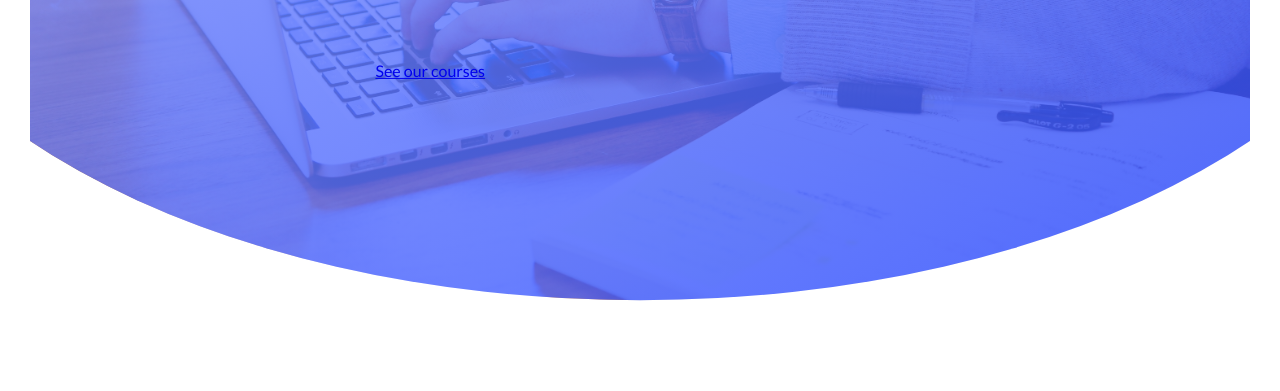
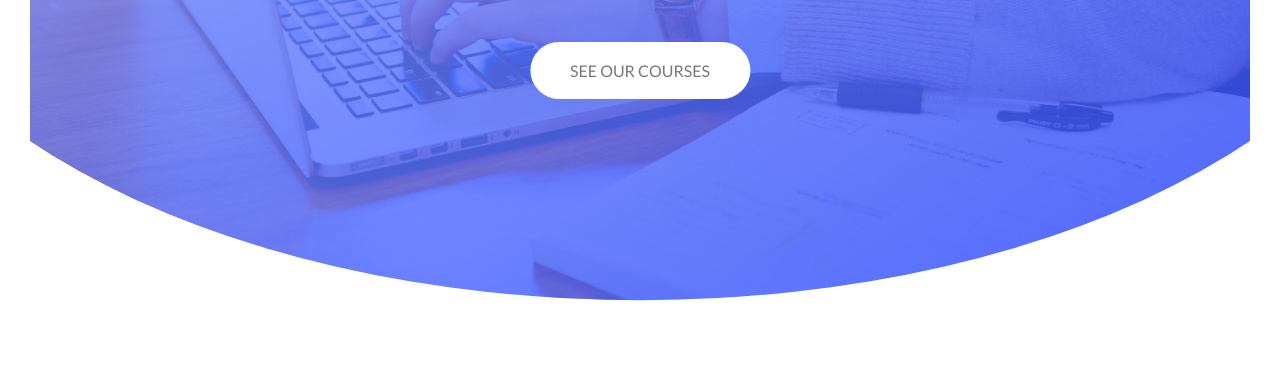
Before and after one commit to QuyetVV1995/CSS_SASS, a plain HTML site: page index.html in a window 1280 px wide. Shown: the part 429-820 px from the top of the page. Drawn offline with Linux system fonts and the light colour scheme.

Commit message:
code button P1

```diff
--- a/css/style.css
+++ b/css/style.css
@@ -40,6 +40,7 @@ header{
     left: 50%;
     /*Xác định một dịch chuyển 2D*/
     transform: translate(-50%,-50%);
+    text-align: center; /*can giua cho text box*/
 }
 
 .logo{
@@ -73,3 +74,36 @@ header{
     font-weight: 700;
     letter-spacing: 18px;
 }
+
+.btn,
+.btn:link,  /* link the a khi chua duoc click*/
+.btn:visited{       /* link the a khi da duoc click*/
+    text-transform: uppercase;
+    text-decoration: none;
+    padding: 15px 40px;
+    /*
+        display: inline; cac Item nam tren 1 dong, va cac Item ko the set widt va height
+        display: block; cac Item luôn được xuống dòng và chiếm toàn bộ width nếu không được set, set được width, height, margin, padding
+         đầy đủ 4 hướng
+        display: inline-block; các Item được xếp cùng nhau trên 1 dòng, có thuộc tính của block, set được width, height, margin, padding
+    */
+    display: inline-block;
+    border-radius: 100px;
+    font-size: 16px;
+}
+
+.btn-white{
+    color: #777777;
+    background-color: #fff;
+}
+
+.btn:hover{ /*chọn các liên kết được hover (di chuyển chuột lên thành phần).*/
+    transform: translateY(-3px); /*Xác định một dịch chuyển 2D theo trục Y.*/
+    box-shadow: 0 5px 20px rgba(0, 0, 0, 0.2);
+}
+
+.btn:active{
+    outline: none;
+    transform: translateY(-1px);
+    box-shadow: 0 5px 20px rgba(0, 0, 0, 0.2);
+}
```
